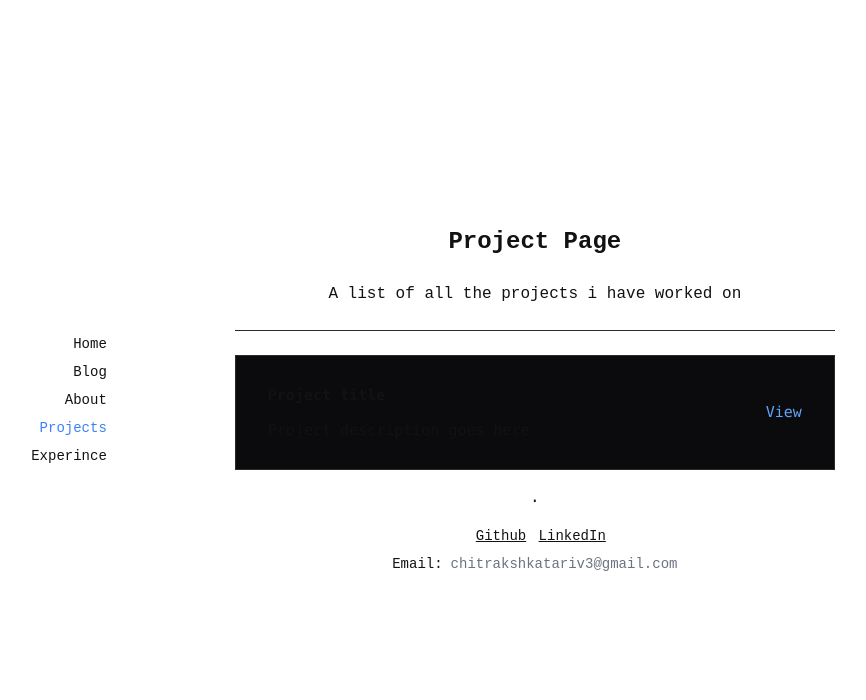
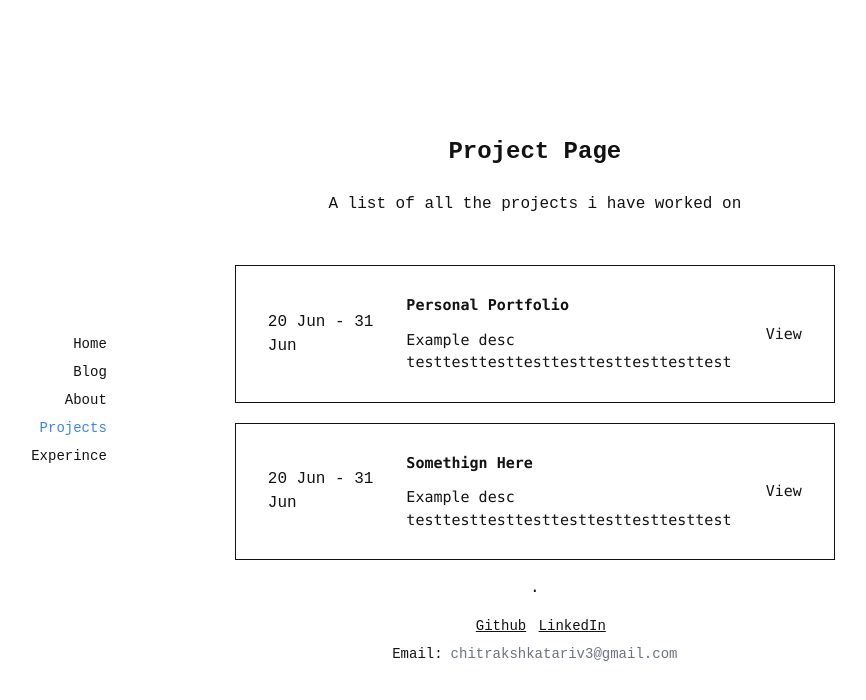
Before and after one commit to ChitrakshKataria/portfolio, a Next.js app: page /projects in a window 1280 px wide. Shown: the top 700 px of the page, without its empty margins (147-1013 px from the left). Built offline with nearby package versions, Linux system fonts and the light colour scheme.

Commit message:
Got the card working dynamicly with the data in the lib folder decided to go with a local file instead of a full on backend

```diff
--- a/app/projects/page.tsx
+++ b/app/projects/page.tsx
@@ -1,13 +1,23 @@
-import ProjectCard from "@/components/site/projectCard";
+import DisplayCard from "@/components/site/displayCard";
+import { projects } from "@/lib/projects";
 
-export default function projects() {
+export default function projectPage() {
   return (
     <div>
       <h1 className="text-2xl font-bold">Project Page</h1>
       <p className="mt-6">A list of all the projects i have worked on</p>
-      <div className="my-6 h-[1px] w-full bg-[#2a2a2a]" />
-
-      <ProjectCard />
+      <div className="my-6 h-[1px] w-full" />
+      <div className="flex flex-col gap-y-5">
+      {projects.map((project) => {
+        return (
+          <DisplayCard
+            key={project.title}
+            title={project.title}
+            description={project.desc}
+          />
+        );
+      })}
+      </div>
     </div>
   );
 }
--- a/components/site/projectCard.tsx
+++ b/components/site/displayCard.tsx
@@ -1,25 +1,28 @@
 import Link from "next/link";
 import React from "react";
 
-const ProjectCard = ({
-  title = "Project title",
-  description = "Project description goes here",
+
+const DisplayCard = ({ // Drilling the information through:
+  title = "Example title",
+  company="Example company",
+  date = "20 Jun - 31 Jun",
+  description = "Example description ",
 }) => {
   return (
     <Link href="/">  {/* Add a dynamic rout here later on  */}
-      <div className="w-full border border-[#2a2a2a] bg-[#0b0b0d] px-8 py-7 text-left">
+      <div className="w-full border px-8 py-7 text-left">
         <div className="flex items-center justify-between gap-8">
+          <div><p>{date}</p></div>
           <div className="text-left">
             <h2 className="font-mono text-[15px] font-bold leading-none]">
               {title}
             </h2>
             <p className="mt-3 font-mono text-[15px] leading-normal">{description}</p></div>
-
-          <a href="#" className="shrink-0 font-mono text-[15px] text-[#60a5fa] hover:underline">View</a>
+          <span className="shrink-0 font-mono text-[15px] hover:underline">View</span>
         </div>
       </div>
     </Link>
   );
 };
 
-export default ProjectCard;
+export default DisplayCard;
--- a/lib/projects.ts
+++ b/lib/projects.ts
@@ -1,15 +1,21 @@
-interface Experince {
+interface Projects {
     title: string;
     company: string;
     date: string;
     desc: string;
 }
 
-export const experince: Experince[] = [
+export const projects: Projects[] = [
     {
-        title: "Example Title",
-        company: "Example company",
+        title: "Personal Portfolio",
+        company: "",
         date: "Jan 2026 - Aug 2029",
-        desc: "Example description",
+        desc: "Example desc testtesttesttesttesttesttesttesttest",
+    },
+    {
+        title: "Somethign Here",
+        company: "",
+        date: "Jan 2026 - Aug 2029",
+        desc: "Example desc testtesttesttesttesttesttesttesttest",
     },
 ]
```
